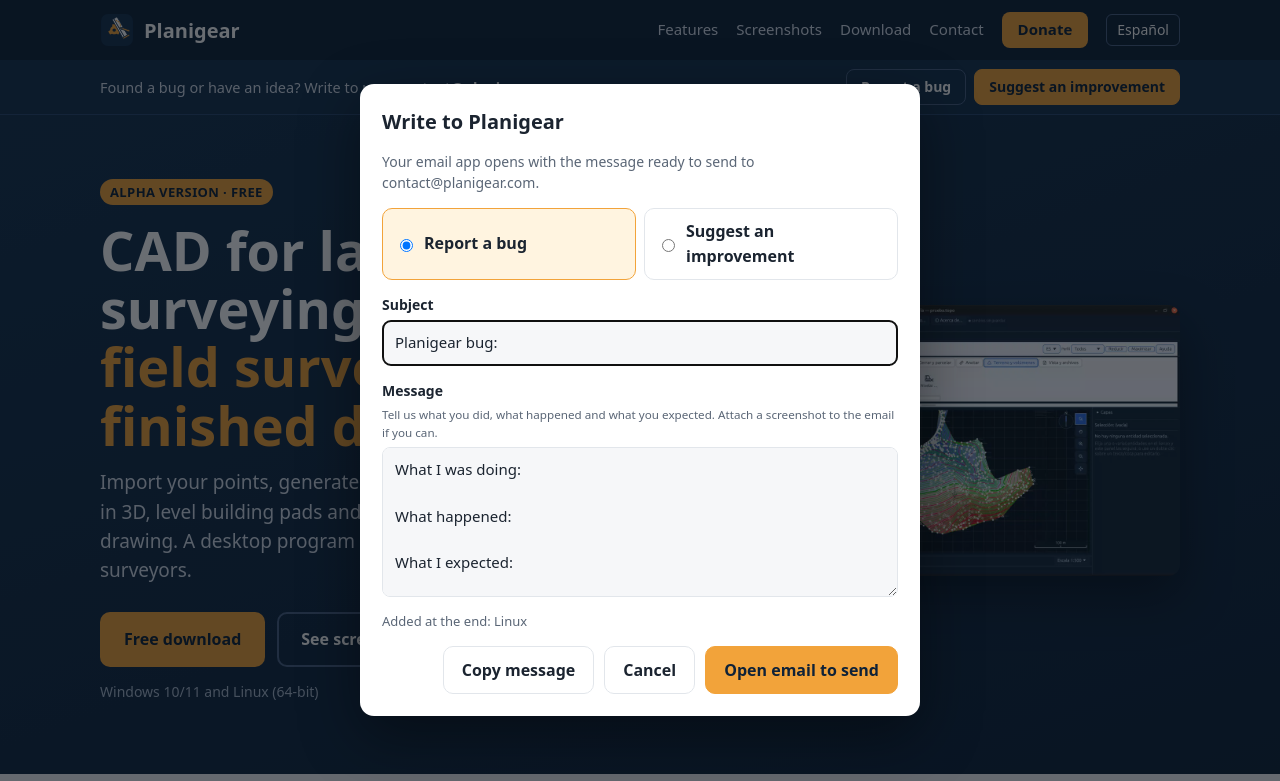
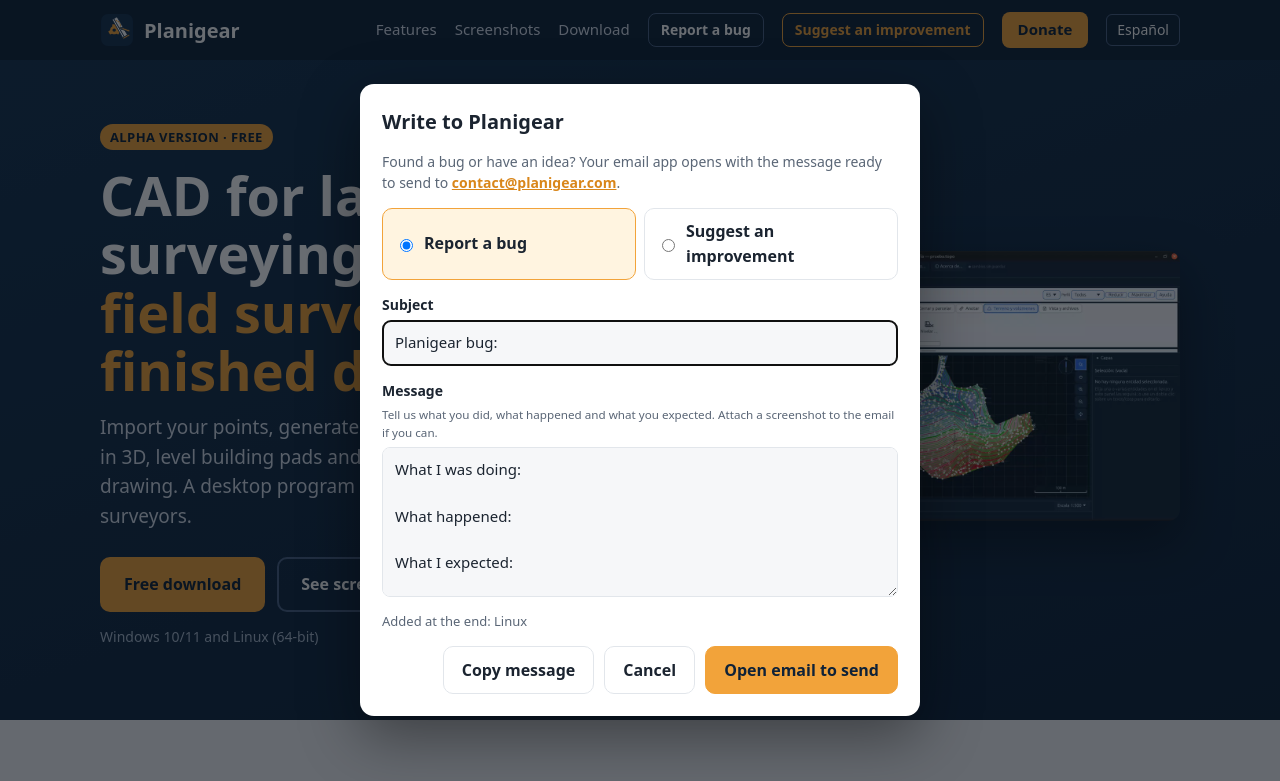
Before and after one commit to fredy507/planigear, a plain HTML site: page index.html in a window 1280 px wide. Both pictures are taken after a click on the button "Report a bug". Shown: the top 781 px of the page. Drawn offline with Linux system fonts and the light colour scheme; no server answers.

Commit message:
web: contacto dentro de la barra de secciones, sin franja aparte
Co-Authored-By: Claude Opus 5.5 <noreply@anthropic.com>

```diff
--- a/index.html
+++ b/index.html
@@ -90,17 +90,19 @@ dialog{border:0;padding:0;background:transparent;max-width:96vw}
 dialog::backdrop{background:rgba(5,12,20,.85)}
 dialog img{max-width:96vw;max-height:90vh;display:block;border-radius:8px}
 /* Contacto al inicio de la página + ventana para escribir mejoras o errores */
-.contacto-barra{background:var(--azul);color:#d6deea;font-size:14.5px;border-bottom:1px solid #2a4a70}
-.contacto-barra .ancho{display:flex;flex-wrap:wrap;align-items:center;gap:8px 14px;padding-top:9px;padding-bottom:9px}
-.contacto-barra a.correo{color:#fff;font-weight:700;text-decoration:none;word-break:break-all}
-.contacto-barra a.correo:hover{text-decoration:underline}
-.contacto-barra .acciones{display:flex;flex-wrap:wrap;gap:8px;margin-left:auto}
-.contacto-barra button{font:inherit;font-size:14px;font-weight:600;cursor:pointer;border-radius:8px;padding:6px 14px;
-  background:transparent;color:#fff;border:1px solid #4b6386}
-.contacto-barra button:hover{border-color:#fff}
-.contacto-barra button.mejora{background:var(--naranja);border-color:var(--naranja);color:var(--azul-3)}
-.contacto-barra button.mejora:hover{background:#ffb653}
-@media (max-width:620px){ .contacto-barra .acciones{margin-left:0;width:100%} .contacto-barra button{flex:1} }
+/* Contacto en la misma barra de las secciones: dos botones a lo ancho; en pantallas angostas,
+   un solo enlace «Contacto» (y solo el sobre en el celular) que abre la misma ventana. */
+nav .contacto-btn{font:inherit;font-size:14px;font-weight:600;cursor:pointer;border-radius:8px;padding:5px 12px;
+  background:transparent;color:#fff;border:1px solid #4b6386;white-space:nowrap}
+nav .contacto-btn:hover{border-color:#fff}
+nav .contacto-btn.mejora{border-color:var(--naranja);color:var(--naranja)}
+nav .contacto-btn.mejora:hover{background:var(--naranja);color:var(--azul-3)}
+nav a.contacto-min{display:none;align-items:center;gap:6px}
+nav a.contacto-min svg{width:18px;height:18px;flex:none}
+@media (max-width:1060px){ nav .contacto-btn{display:none} nav a.contacto-min{display:inline-flex} }
+@media (max-width:480px){ nav a.contacto-min span{display:none} header.barra .ancho{padding:0 14px;gap:10px} .marca{font-size:18px;gap:8px} }
+#mensaje .sub a{color:var(--naranja-osc);font-weight:700}
+@media (prefers-color-scheme: dark){ #mensaje .sub a{color:var(--naranja)} }
 dialog#mensaje{background:var(--tarjeta);color:var(--texto);border-radius:14px;width:min(560px,calc(100vw - 32px));
   max-height:calc(100vh - 32px);overflow:auto;box-shadow:0 20px 60px rgba(0,0,0,.4)}
 dialog#mensaje::backdrop{background:rgba(5,12,20,.6)}
@@ -158,31 +160,22 @@ footer a{color:#d6deea}
       <a class="opc" href="#capturas" data-es="Capturas" data-en="Screenshots">Capturas</a>
       <a class="desc" href="#descargar" data-es="Descargar" data-en="Download">Descargar</a>
       <!-- Botón de donar arriba (antes: tarjeta al final). Barra fija: siempre a la vista. -->
-      <a class="opc" href="#" data-abrir-mensaje="mejora" data-es="Contacto" data-en="Contact">Contacto</a>
+      <!-- FIX (pedido: "ocupa espacio inecesrio , deberia estar en el mimso ribbon donde estan las secciones"):
+           el contacto ya no tiene franja propia; va aquí, en la barra de las secciones. -->
+      <button type="button" class="contacto-btn error" data-abrir-mensaje="error" data-goatcounter-click="contacto-error" data-es="Reportar un error" data-en="Report a bug">Reportar un error</button>
+      <button type="button" class="contacto-btn mejora" data-abrir-mensaje="mejora" data-goatcounter-click="contacto-mejora" data-es="Sugerir una mejora" data-en="Suggest an improvement">Sugerir una mejora</button>
+      <a class="contacto-min" href="mailto:contact@planigear.com" data-abrir-mensaje="mejora" data-goatcounter-click="contacto-menu" aria-label="Contacto: contact@planigear.com" title="contact@planigear.com"><svg viewBox="0 0 24 24" fill="none" stroke="currentColor" stroke-width="2" stroke-linecap="round" stroke-linejoin="round" aria-hidden="true"><rect x="3" y="5" width="18" height="14" rx="2"/><path d="m3 7 9 6 9-6"/></svg><span data-es="Contacto" data-en="Contact">Contacto</span></a>
       <a class="donar" href="https://ko-fi.com/planigear" data-goatcounter-click="donar-kofi" target="_blank" rel="noopener" data-es="Donar" data-en="Donate">Donar</a>
       <button class="idioma" id="idioma" type="button" aria-label="Cambiar idioma">English</button>
     </nav>
   </div>
 </header>
 
-<!-- FIX (pedido: "en la web de planigear el contacto debe verse en el inicio de la pagina con la
-     opcion de mandar mensajes de mejoras o errores"). -->
-<div class="contacto-barra" id="contacto">
-  <div class="ancho">
-    <span data-es="¿Encontró un error o tiene una idea? Escríbanos:" data-en="Found a bug or have an idea? Write to us:">¿Encontró un error o tiene una idea? Escríbanos:</span>
-    <a class="correo" href="mailto:contact@planigear.com">contact@planigear.com</a>
-    <div class="acciones">
-      <button type="button" class="error" data-abrir-mensaje="error" data-goatcounter-click="contacto-error" data-es="Reportar un error" data-en="Report a bug">Reportar un error</button>
-      <button type="button" class="mejora" data-abrir-mensaje="mejora" data-goatcounter-click="contacto-mejora" data-es="Sugerir una mejora" data-en="Suggest an improvement">Sugerir una mejora</button>
-    </div>
-  </div>
-</div>
-
 <dialog id="mensaje" aria-labelledby="mensaje-titulo">
   <form method="dialog" id="form-mensaje">
     <h3 id="mensaje-titulo" data-es="Escribir a Planigear" data-en="Write to Planigear">Escribir a Planigear</h3>
-    <p class="sub" data-es="Se abre su programa de correo con el mensaje listo para enviar a contact@planigear.com."
-       data-en="Your email app opens with the message ready to send to contact@planigear.com.">Se abre su programa de correo con el mensaje listo para enviar a contact@planigear.com.</p>
+    <p class="sub" data-es-html="¿Encontró un error o tiene una idea? Se abre su programa de correo con el mensaje listo para enviar a &lt;a href=&quot;mailto:contact@planigear.com&quot;&gt;contact@planigear.com&lt;/a&gt;."
+       data-en-html="Found a bug or have an idea? Your email app opens with the message ready to send to &lt;a href=&quot;mailto:contact@planigear.com&quot;&gt;contact@planigear.com&lt;/a&gt;.">¿Encontró un error o tiene una idea? Se abre su programa de correo con el mensaje listo para enviar a <a href="mailto:contact@planigear.com">contact@planigear.com</a>.</p>
     <div class="tipos" role="radiogroup">
       <label><input type="radio" name="tipo" value="error"> <span data-es="Reportar un error" data-en="Report a bug">Reportar un error</span></label>
       <label><input type="radio" name="tipo" value="mejora" checked> <span data-es="Sugerir una mejora" data-en="Suggest an improvement">Sugerir una mejora</span></label>
```
